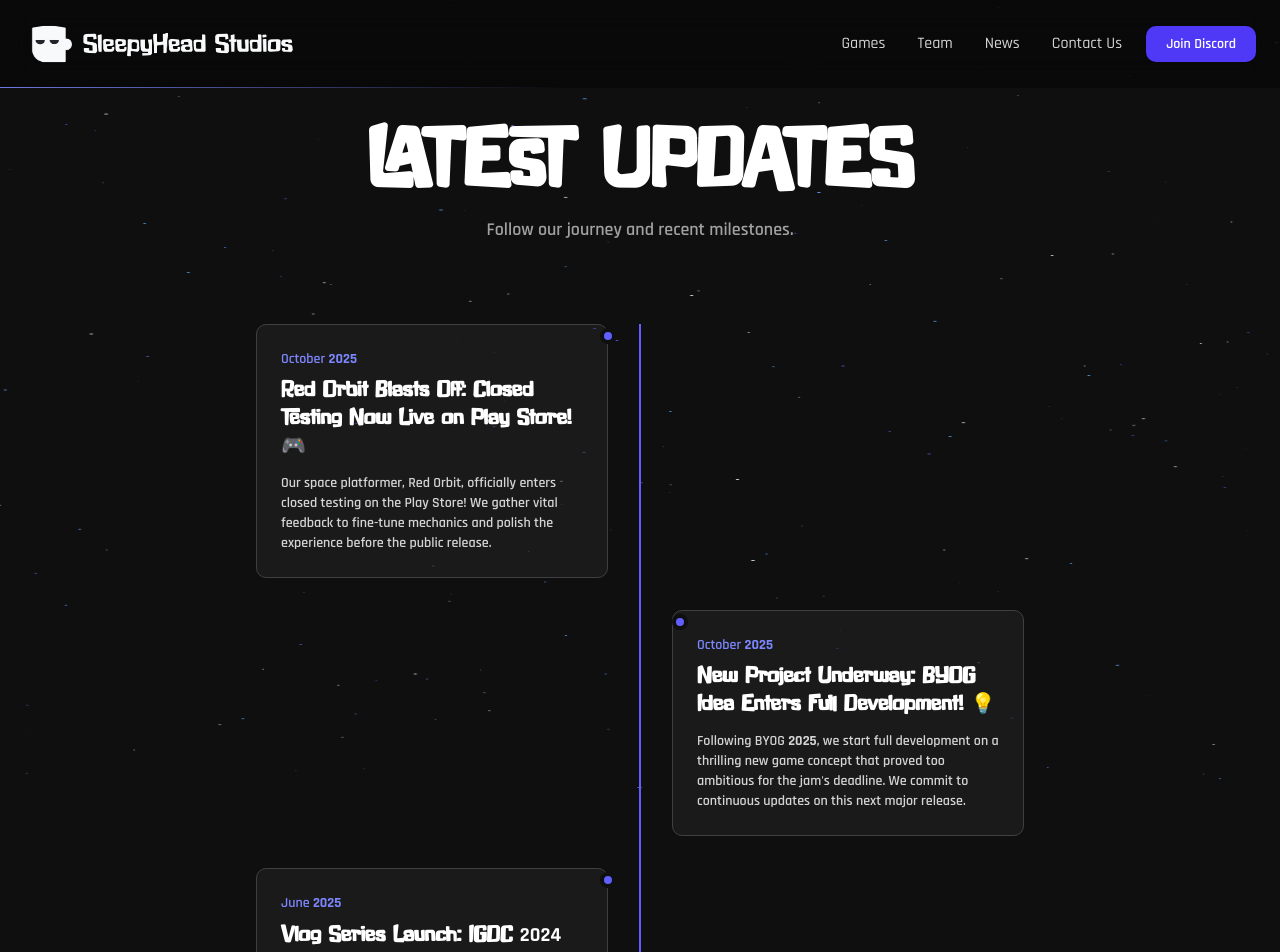
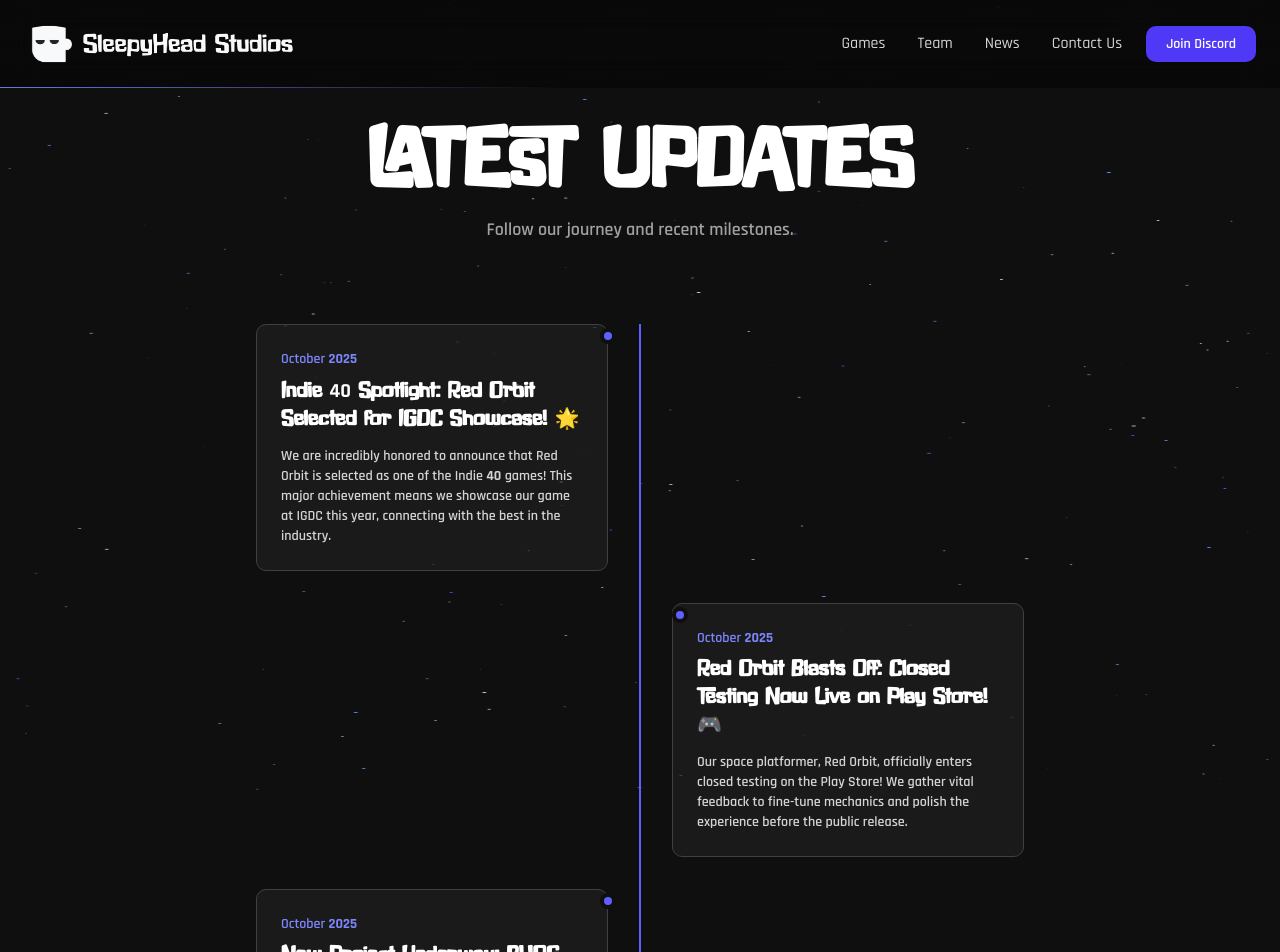
Before and after one commit to AyushSinha2603/sh-website, a Next.js app: page /news in a window 1280 px wide. Shown: the top 952 px of the page. Built offline with nearby package versions, Linux system fonts and the light colour scheme.

Commit message:
feat: update news data with new spotlight item for Red Orbit and re-index existing entries

```diff
--- a/app/news/page.js
+++ b/app/news/page.js
@@ -5,19 +5,27 @@ import { useRef } from "react";
 import StyleDigits from "../components/StyleDigits.jsx"; // 1. Import StyleDigits
 
 const newsData = [
-  { id: 1, title: "Red Orbit Blasts Off: Closed Testing Now Live on Play Store! 🎮", date: "October 2025", description: "Our space platformer, Red Orbit, officially enters closed testing on the Play Store! We gather vital feedback to fine-tune mechanics and polish the experience before the public release." },
-  { id: 2, title: "New Project Underway: BYOG Idea Enters Full Development! 💡", date: "October 2025", description: "Following BYOG 2025, we start full development on a thrilling new game concept that proved too ambitious for the jam's deadline. We commit to continuous updates on this next major release." },
-  { id: 3, title: "Vlog Series Launch: IGDC 2024 Experience, Part 1 is Live! 🎬", date: "June 2025", description: "We release Part 1 of the IGDC 2024 Vlog Series! This first episode focuses on our pre-IGDC journey, sharing the team's excitement of travel and reaching the grand venue." },
-  { id: 4, title: "Demo Drop: Red Orbit Launches Public Demo! 🪐", date: "May 2025", description: "We release the public demo for Red Orbit, developed in just 15 days! This fast-paced space platformer challenges players to hop between platforms and efficiently deliver valuable minerals for profit." },
-  { id: 5, title: "First Jam of 2025: OnTime Delivers Post-Apocalyptic Pizza! 🍕", date: "January 2025", description: "We develop OnTime, a post-apocalyptic pizza delivery game, during the Devfest 4.0 game jam. This project highlights our ability to create engaging, humorous narratives in short sprints." },
-  { id: 6, title: "Level Up: SleepyHead Studios Advances in XR Creator Hackathon! 🌐", date: "December 2024", description: "We advance to the second round of the XR Creator Hackathon (WAVES 2025). This milestone provides a key opportunity to build a working prototype of our Extended Reality idea." },
-  { id: 7, title: "A New Level Unlocked: SleepyHead Studios Attends IGDC 2024! 🤝", date: "November 2024", description: "SleepyHead Studios attends its first major event, IGDC 2024! Meeting industry leaders and seeing leading games offers tremendous motivation to create more impactful and fun titles." },
-  { id: 8, title: "Impactful Design: MedAid Teaches First Aid Through Gameplay! ⛑️", date: "October 2024", description: "Our successful hackathon build, MedAid, launches as an educational training simulator. The game teaches players essential first-aid knowledge, demonstrating our commitment to impactful, real-world design." },
-  { id: 9, title: "Launching Aurat: Horror Game Enters IGDC Awards Submission! 👻", date: "September 2024", description: "We launch the horror game Aurat, a Bollywood-inspired thriller submitted to the IGDC Awards 2024. This title showcases our versatility in blending local culture with terrifying gameplay." },
-  { id: 10, title: "HackINNO Victory: Eco-Builder Wins IntraNITR Hackathon! 🥇", date: "September 2024", description: "We win the intraNITR HackINNO with Eco-Builder, a city-building simulator addressing sustainable development. The game showcases how strategic decisions impact a city's ecological health." },
-  { id: 11, title: "First Place Victory: Chrono Warfare Dominates IGDC Game Connect! 🏆", date: "June 2024", description: "Chrono Warfare dominates the IGDC Game Connect at IITM Tech Meet 12.0, securing First Place! This major victory awards the team free tickets to attend IGDC 2024, boosting our industry commitment." },
-  { id: 12, title: "Shining on Debut: DEPTH: Lost Into The Abyss Excels in First Game Jam! ✨", date: "December 2023", description: "Our debut game, DEPTH: Lost Into The Abyss, excels in its first jam, winning 3rd place in Graphics and 9th overall. This early success validates our core strength in visual excellence and fun gameplay." },
-  { id: 13, title: "Wake Up and Play: Announcing the Founding of SleepyHead Studios! 🚀", date: "December 2023", description: "SleepyHead Studios officially forms! Driven by a passion for competitive development, our indie game studio commits to turning creative energy into memorable games for players everywhere." },
+  // --- NEW ITEM IS NOW ID 1 ---
+  {
+    id: 1,
+    title: "Indie 40 Spotlight: Red Orbit Selected for IGDC Showcase! 🌟",
+    date: "October 2025",
+    description: "We are incredibly honored to announce that Red Orbit is selected as one of the Indie 40 games! This major achievement means we showcase our game at IGDC this year, connecting with the best in the industry."
+  },
+  // --- EXISTING ITEMS ARE RE-INDEXED (ID + 1) ---
+  { id: 2, title: "Red Orbit Blasts Off: Closed Testing Now Live on Play Store! 🎮", date: "October 2025", description: "Our space platformer, Red Orbit, officially enters closed testing on the Play Store! We gather vital feedback to fine-tune mechanics and polish the experience before the public release." },
+  { id: 3, title: "New Project Underway: BYOG Idea Enters Full Development! 💡", date: "October 2025", description: "Following BYOG 2025, we start full development on a thrilling new game concept that proved too ambitious for the jam's deadline. We commit to continuous updates on this next major release." },
+  { id: 4, title: "Vlog Series Launch: IGDC 2024 Experience, Part 1 is Live! 🎬", date: "June 2025", description: "We release Part 1 of the IGDC 2024 Vlog Series! This first episode focuses on our pre-IGDC journey, sharing the team's excitement of travel and reaching the grand venue." },
+  { id: 5, title: "Demo Drop: Red Orbit Launches Public Demo! 🪐", date: "May 2025", description: "We release the public demo for Red Orbit, developed in just 15 days! This fast-paced space platformer challenges players to hop between platforms and efficiently deliver valuable minerals for profit." },
+  { id: 6, title: "First Jam of 2025: OnTime Delivers Post-Apocalyptic Pizza! 🍕", date: "January 2025", description: "We develop OnTime, a post-apocalyptic pizza delivery game, during the Devfest 4.0 game jam. This project highlights our ability to create engaging, humorous narratives in short sprints." },
+  { id: 7, title: "Level Up: SleepyHead Studios Advances in XR Creator Hackathon! 🌐", date: "December 2024", description: "We advance to the second round of the XR Creator Hackathon (WAVES 2025). This milestone provides a key opportunity to build a working prototype of our Extended Reality idea." },
+  { id: 8, title: "A New Level Unlocked: SleepyHead Studios Attends IGDC 2024! 🤝", date: "November 2024", description: "SleepyHead Studios attends its first major event, IGDC 2024! Meeting industry leaders and seeing leading games offers tremendous motivation to create more impactful and fun titles." },
+  { id: 9, title: "Impactful Design: MedAid Teaches First Aid Through Gameplay! ⛑️", date: "October 2024", description: "Our successful hackathon build, MedAid, launches as an educational training simulator. The game teaches players essential first-aid knowledge, demonstrating our commitment to impactful, real-world design." },
+  { id: 10, title: "Launching Aurat: Horror Game Enters IGDC Awards Submission! 👻", date: "September 2024", description: "We launch the horror game Aurat, a Bollywood-inspired thriller submitted to the IGDC Awards 2024. This title showcases our versatility in blending local culture with terrifying gameplay." },
+  { id: 11, title: "HackINNO Victory: Eco-Builder Wins IntraNITR Hackathon! 🥇", date: "September 2024", description: "We win the intraNITR HackINNO with Eco-Builder, a city-building simulator addressing sustainable development. The game showcases how strategic decisions impact a city's ecological health." },
+  { id: 12, title: "First Place Victory: Chrono Warfare Dominates IGDC Game Connect! 🏆", date: "June 2024", description: "Chrono Warfare dominates the IGDC Game Connect at IITM Tech Meet 12.0, securing First Place! This major victory awards the team free tickets to attend IGDC 2024, boosting our industry commitment." },
+  { id: 13, title: "Shining on Debut: DEPTH: Lost Into The Abyss Excels in First Game Jam! ✨", date: "December 2023", description: "Our debut game, DEPTH: Lost Into The Abyss, excels in its first jam, winning 3rd place in Graphics and 9th overall. This early success validates our core strength in visual excellence and fun gameplay." },
+  { id: 14, title: "Wake Up and Play: Announcing the Founding of SleepyHead Studios! 🚀", date: "December 2023", description: "SleepyHead Studios officially forms! Driven by a passion for competitive development, our indie game studio commits to turning creative energy into memorable games for players everywhere." },
 ];
 
 const NewsItem = ({ item, side }) => {
```
Also changed, not shown: app/icon.png.
